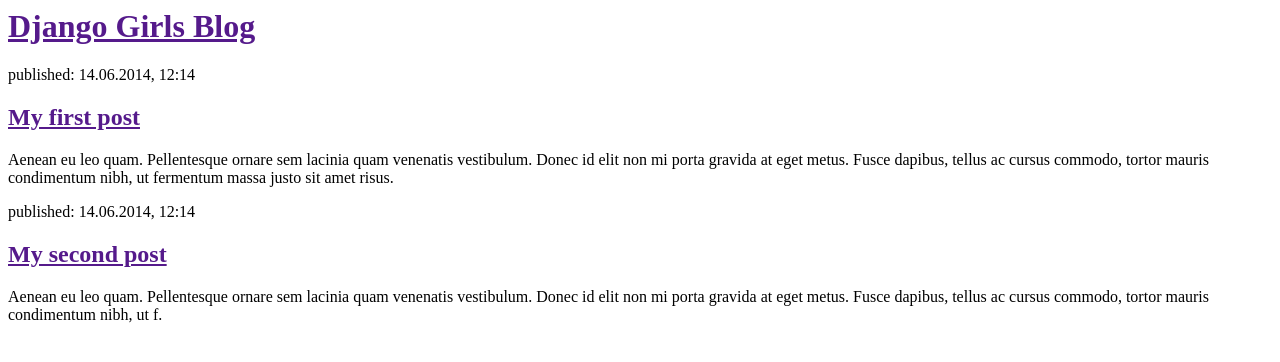
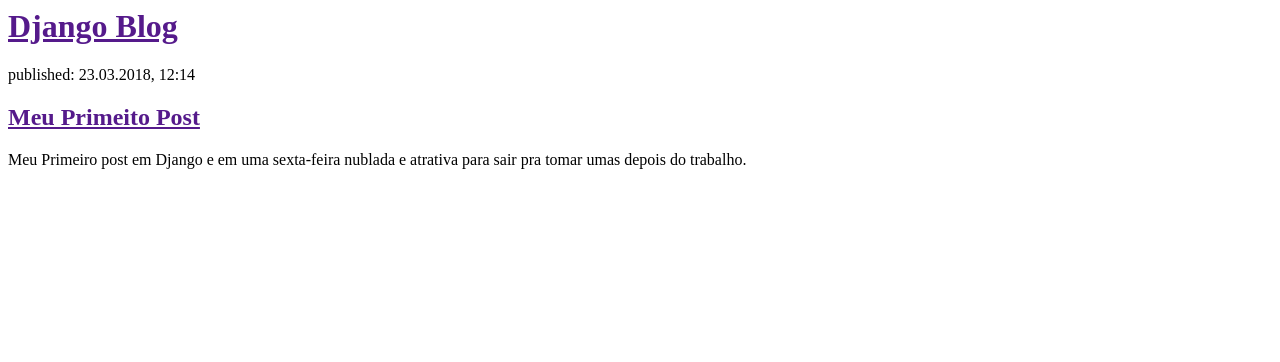
Before and after one commit to DalvanCampos/my-first-blog, a Django app: page / in a window 1280 px wide. Shown: the top 362 px of the page. Run offline with Django 3.2, Linux system fonts and the light colour scheme.

Commit message:
Estou fazendo a primeira mudança no HTML.

```diff
--- a/blog/templates/blog/post_list.html
+++ b/blog/templates/blog/post_list.html
@@ -1,22 +1,16 @@
 <html>
     <head>
-        <title>Django Girls blog</title>
+        <title>Minha Pagina em Django</title>
     </head>
     <body>
         <div>
-            <h1><a href="">Django Girls Blog</a></h1>
+            <h1><a href="">Django Blog</a></h1>
         </div>
 
         <div>
-            <p>published: 14.06.2014, 12:14</p>
-            <h2><a href="">My first post</a></h2>
-            <p>Aenean eu leo quam. Pellentesque ornare sem lacinia quam venenatis vestibulum. Donec id elit non mi porta gravida at eget metus. Fusce dapibus, tellus ac cursus commodo, tortor mauris condimentum nibh, ut fermentum massa justo sit amet risus.</p>
-        </div>
-
-        <div>
-            <p>published: 14.06.2014, 12:14</p>
-            <h2><a href="">My second post</a></h2>
-            <p>Aenean eu leo quam. Pellentesque ornare sem lacinia quam venenatis vestibulum. Donec id elit non mi porta gravida at eget metus. Fusce dapibus, tellus ac cursus commodo, tortor mauris condimentum nibh, ut f.</p>
+            <p>published: 23.03.2018, 12:14</p>
+            <h2><a href="">Meu Primeito Post</a></h2>
+            <p>Meu Primeiro post em Django e em uma sexta-feira nublada e atrativa para sair pra tomar umas depois do trabalho.</p>
         </div>
     </body>
 </html>
```
